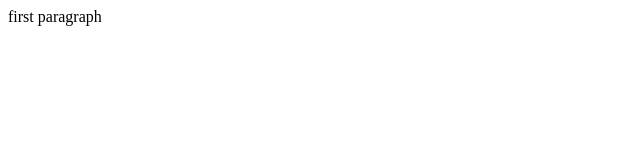
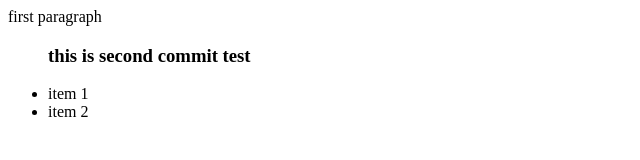
Before and after one commit to gpcelestine1/bootcamp, a plain HTML site: page index.html in a window 1280 px wide. Shown: the whole page, without its empty margins (0-640 px from the left). Drawn offline with Linux system fonts and the light colour scheme.

Commit message:
this is the second commit

```diff
--- a/index.html
+++ b/index.html
@@ -4,5 +4,10 @@
     </head>
     <body>
         <p>first paragraph</p>
+        <ul>
+            <h3>this is second commit test</h3>
+            <li>item 1</li>
+            <li>item 2</li>
+        </ul>
     </body>
 </html>
```
